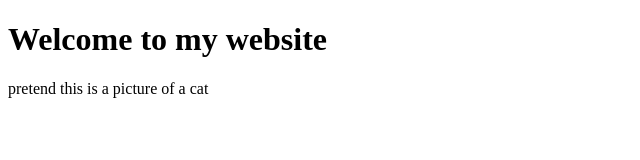
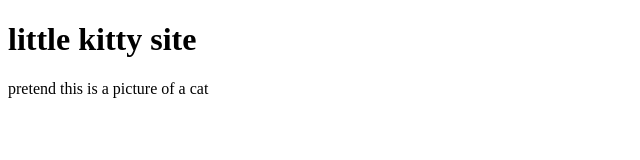
Before and after one commit to sentzs/sentzs.github.io, a plain HTML site: page index.html in a window 1280 px wide. Shown: the whole page, without its empty margins (0-640 px from the left). Drawn offline with Linux system fonts and the light colour scheme.

Commit message:
changed title in index

```diff
--- a/index.html
+++ b/index.html
@@ -6,12 +6,12 @@
 
   <meta charset="UTF-8">
   <meta name="viewport" content="width=device-width, initial-scale=1.0">
-  <title>little kitty site</title>
+  <title>Jacques</title>
 
 </head>
 
 <body>
-    <h1>Welcome to my website</h1>
+    <h1>little kitty site</h1>
     <p>pretend this is a picture of a cat</p>
 </body>
 
```
